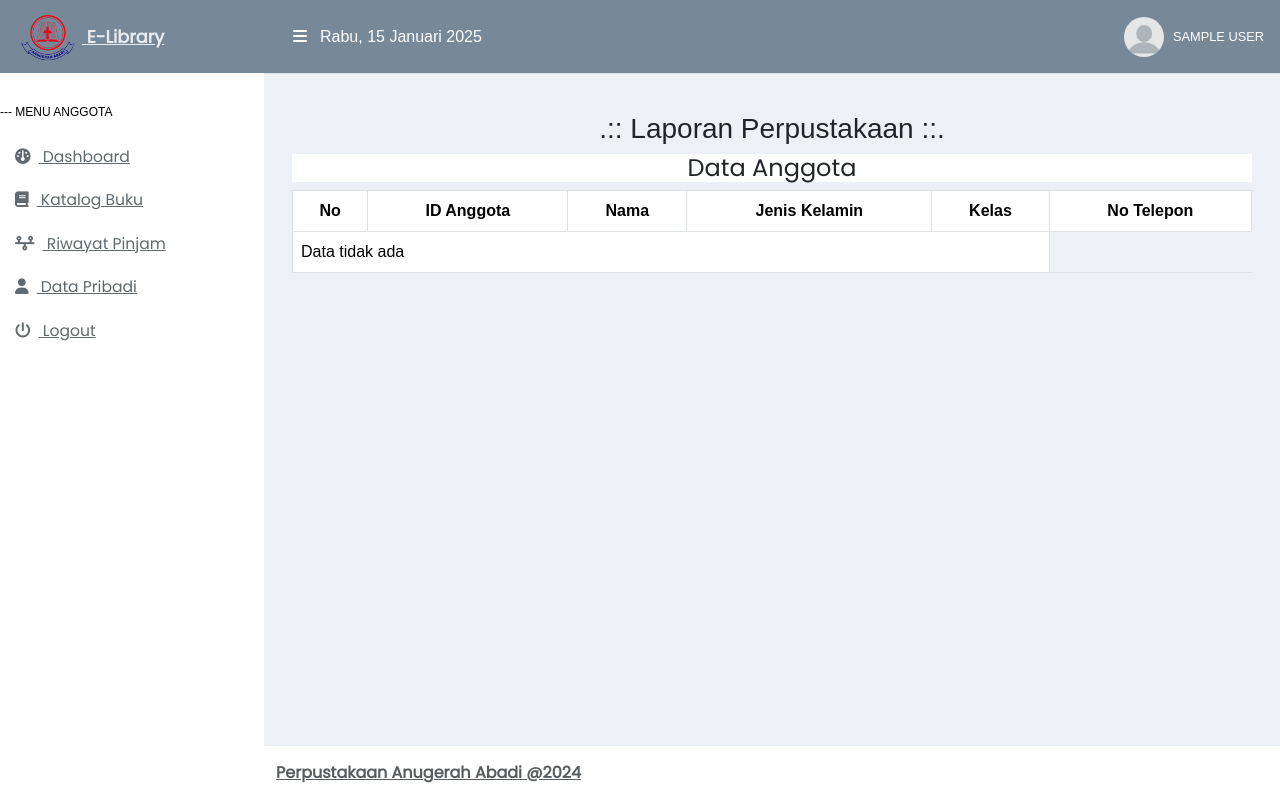
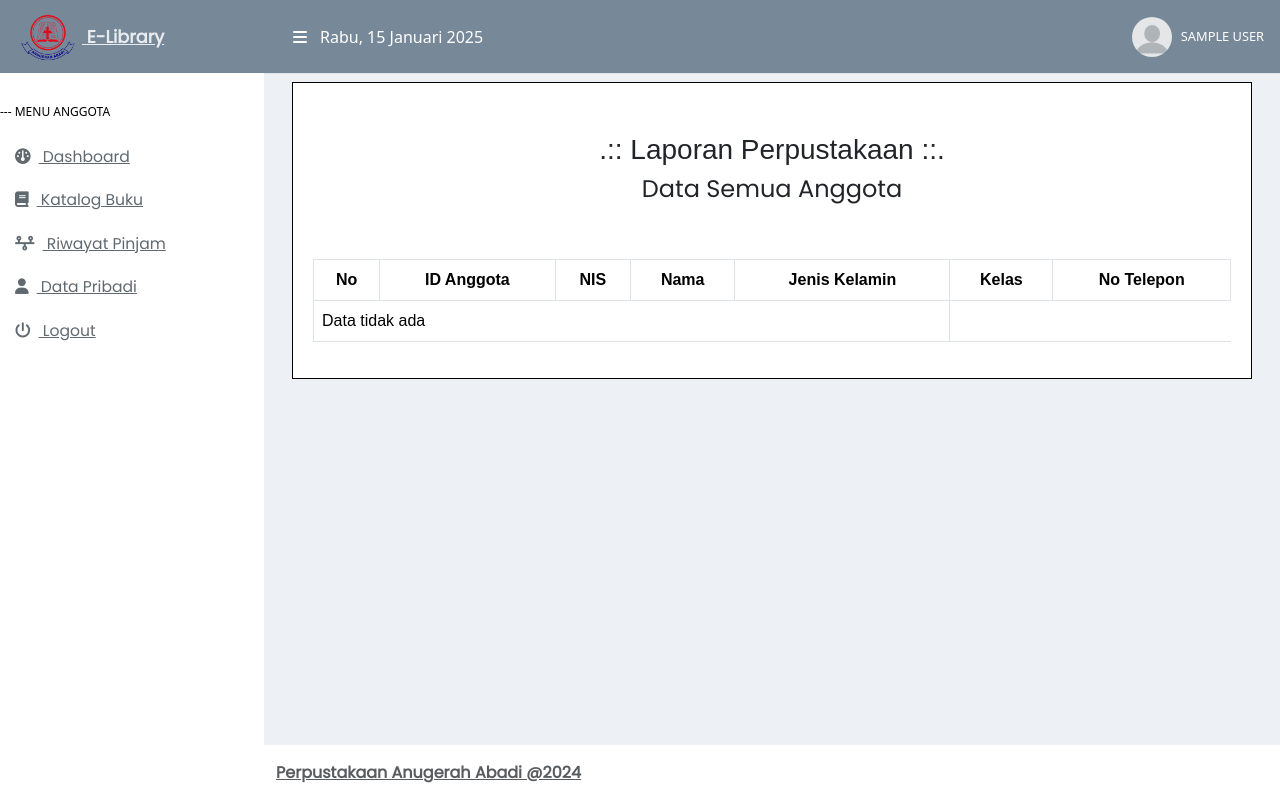
Before and after one commit to rifkyhilman/E-Library, a PHP site: page /index.php?page=printall_anggota in a window 1280 px wide. Run offline with PHP 8.4, Linux system fonts and the light colour scheme; the visitor is signed in with stand-in values (Sample User, id 1); data that the repository does not hold is empty; some libraries are stand-ins or nearby versions.

Commit message:
:lipstick: Edit UI print all anggota
edit UI print all anggota

```diff
--- a/pages/admin/anggota/printall_anggota.php
+++ b/pages/admin/anggota/printall_anggota.php
@@ -6,11 +6,13 @@
         <link rel="stylesheet" href="assets_style/assets/bower_components/datatables.net-bs/css/dataTables.bootstrap.min.css>">
 		<title>Laporan Perpustakaan - Data Anggota</title>
 	</head>
-	<body onload="window.print()" style="font-family: Quicksand, sans-serif;">
+	<body>
+        <div class="page-printall" onload="window.print()" style="font-family: Quicksand, sans-serif; background-color: #ffffff; padding: 20px; border: 1px solid black;">
             <h3 class='text-center' style='font-family: Quicksand, sans-serif; margin-top: 30px;'>
                 .:: Laporan Perpustakaan ::.
             </h3>
-        <h4 class='text-center'>Data Anggota</h4>
+            <h4 class='text-center'>Data Semua Anggota</h4>
+            <br></br>
             <?php
                 // Load file koneksi.php
                 include "db/conn.php";
@@ -21,6 +23,7 @@
                 <tr>
                     <th  style="text-align: center;">No</th>
                     <th  style="text-align: center;">ID Anggota</th>
+                    <th  style="text-align: center;">NIS</th>
                     <th  style="text-align: center;">Nama</th>
                     <th  style="text-align: center;">Jenis Kelamin</th>
                     <th  style="text-align: center;">Kelas</th>
@@ -40,6 +43,7 @@
                     echo "<tr>";
                     echo "<td>" . $no++ . "</td>";
                     echo "<td>" . $data['id_anggota'] . "</td>";
+                    echo "<td>" . $data['nis'] . "</td>";
                     echo "<td>" . $data['nama'] . "</td>";
                     echo "<td>" . $data['jekel']. "</td>";
                     echo "<td>" . $data['kelas'] . "</td>";
@@ -52,6 +56,8 @@
             }
             ?>
         </table>
+    </div>
+
 	<script>
         function printDiv(divName) {
             var printContents = document.getElementById(divName).innerHTML;
```
Lines whose indentation alone changed are shown as unchanged.
